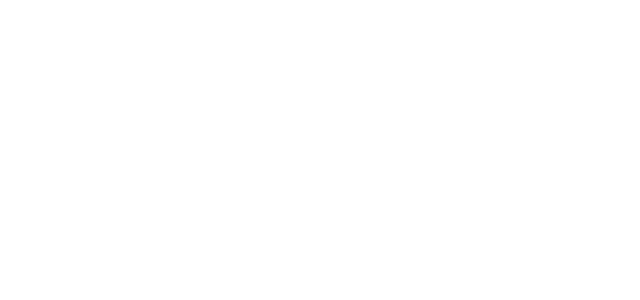
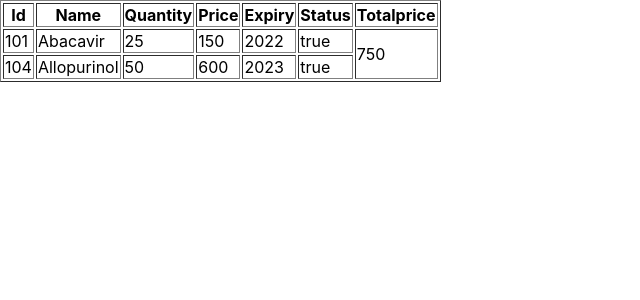
Before and after one commit to MaithilBogahra/firstproject, a React (Create React App) app: page / in a window 1280 px wide. Shown: the top 300 px of the page, without its empty margins (0-640 px from the left). Built offline with nearby package versions, Linux system fonts and the light colour scheme.

Commit message:
destructuring

```diff
--- a/src/App.js
+++ b/src/App.js
@@ -59,16 +59,23 @@ function App() {
   //           <th>TotalAmount</th>
   //         </tr>
   //         {
-//           fdata.map((a, i) =>
-//             <tr>
-//               <td>{a.name}</td>
-//               <td>{a.age}</td>
-//               <td>{a.salary}</td>
-//               <td>{a.bonus}</td>
-//               <td>{a.status.toString()}</td>
-//               <td>{a.salary + a.bonus}</td>
-//               {i === 0 ? <td rowSpan={4}>{totalamount}</td> : null}
-//             </tr>
+  //           fdata.map((a, i) => {
+
+    // destructuring
+
+  //             let { name, age, salary, bonus, status } = a;
+  //            return (
+  //              <tr key={i}>
+  //                <td>{name}</td>
+  //                <td>{age}</td>
+  //                <td>{salary}</td>
+  //                <td>{bonus}</td>
+  //                <td>{status.toString()}</td>
+  //                <td>{salary + bonus}</td>
+  //                {i === 0 ? <td rowSpan={4}>{totalamount}</td> : null}
+  //              </tr>
+  //            )
+  //           }
   //           )
   //         }
   //       </table>
@@ -77,83 +84,89 @@ function App() {
   // }
 
 
-//   let data = [
-  //     {
-  //       id: 101,
-  //       name: 'Abacavir',
-  //       quantity: 25,
-  //       price: 150,
-  //       expiry: 2022,
-  //       status: true
-  //     },
-  //     {
-  //       id: 102,
-  //       name: 'Eltrombopag',
-  //       quantity: 90,
-  //       price: 550,
-  //       expiry: 2021,
-  //       status: true
-  //     },
-  //     {
-    //       id: 103,
-  //       name: 'Meloxicam',
-  //       quantity: 85,
-  //       price: 450,
-  //       expiry: 2025,
-  //       status: false
-  //     },
-  //     {
-  //       id: 104,
-  //       name: 'Allopurinol',
-  //       quantity: 50,
-  //       price: 600,
-  //       expiry: 2023,
-  //       status: true
-  //     },
-  //     {
-  //       id: 105,
-  //       name: 'Phenytoin',
-  //       quantity: 63,
-  //       price: 250,
-  //       expiry: 2021,
-  //       status: false
-  //     }
-  //   ];
-  //   let fdata = data.filter((a, i) => a.status === true && a.expiry >= 2022);
+  let data = [
+    {
+      id: 101,
+      name: 'Abacavir',
+      quantity: 25,
+      price: 150,
+      expiry: 2022,
+      status: true
+    },
+    {
+      id: 102,
+      name: 'Eltrombopag',
+      quantity: 90,
+      price: 550,
+      expiry: 2021,
+      status: true
+    },
+    {
+      id: 103,
+      name: 'Meloxicam',
+      quantity: 85,
+      price: 450,
+      expiry: 2025,
+      status: false
+    },
+    {
+      id: 104,
+      name: 'Allopurinol',
+      quantity: 50,
+      price: 600,
+      expiry: 2023,
+      status: true
+    },
+    {
+      id: 105,
+      name: 'Phenytoin',
+      quantity: 63,
+      price: 250,
+      expiry: 2021,
+      status: false
+    }
+  ];
+  let fdata = data.filter((a, i) => a.status === true && a.expiry >= 2022);
 
-  //   let totalprice = fdata.reduce((acc, p, i) => acc + p.price, 0);
-  //   console.log(totalprice)
-  //   return (
-  //     <div>
-  //       <table id="mytable" border="1">
-  //         <tr>
-  //           <th>Id</th>
-  //           <th>Name</th>
-  //           <th>Quantity</th>
-  //           <th>Price</th>
-  //           <th>Expiry</th>
-  //           <th>Status</th>
-  //           <th>Totalprice</th>
-  //         </tr>
+  let totalprice = fdata.reduce((acc, p, i) => acc + p.price, 0);
+  console.log(totalprice)
+  return (
+    <div>
+      <table id="mytable" border="1">
+        <tr>
+          <th>Id</th>
+          <th>Name</th>
+          <th>Quantity</th>
+          <th>Price</th>
+          <th>Expiry</th>
+          <th>Status</th>
+          <th>Totalprice</th>
+        </tr>
 
-  //         {
-    //           fdata.map((a, i) =>
-    //           <tr>
-    //               <td>{a.id}</td>
-    //               <td>{a.name}</td>
-  //               <td>{a.quantity}</td>
-  //               <td>{a.price}</td>
-  //               <td>{a.expiry}</td>
-  //               <td>{a.status.toString()}</td>
-  //               {i === 0 ? <td rowSpan={2}>{totalprice}</td> : null}
-  //             </tr>
+        {
+          fdata.map((a, i) => {
 
-  // )
-  //         }
-  //       </table>
-  //     </div>
-  //   );
+            // destructuring
 
+            let { id, name, quantity, price, expiry, status } = a;
+            return (
+              <tr>
+                <td>{id}</td>
+                <td>{name}</td>
+                <td>{quantity}</td>
+                <td>{price}</td>
+                <td>{expiry}</td>
+                <td>{status.toString()}</td>
+                {i === 0 ? <td rowSpan={2}>{totalprice}</td> : null}
+              </tr>
+            )
+          }
+          )
+        }
+      </table>
+    </div>
+  );
+      }
   // }
   // const person = {
   //   name: "Amit",
@@ -395,32 +408,32 @@ function App() {
 
   // object spreding
 
-let obj1 ={
-  id:101,
-  name:"maithil"
-};
-console.log(obj1);
+  // let obj1 ={
+  //   id:101,
+  //   name:"maithil"
+  // };
+  // console.log(obj1);
 
-// COPY
+  // // COPY
 
-let obj2 = {
-  ...obj1
-}
-console.log(obj2);
+  // let obj2 = {
+  //   ...obj1
+  // }
+  // console.log(obj2);
 
-// merge
+  // // merge
 
-let obj3 = {
-  ...obj1,
-  id:102,
-  name: "boghara",
-  location:"surat"
-};
-console.log(obj3);
+  // let obj3 = {
+  //   ...obj1,
+  //   id:102,
+  //   name: "boghara",
+  //   location:"surat"
+  // };
+  // console.log(obj3);
 
 
 
 
 
-}
+
   export default App;
```
Lines whose indentation alone changed are shown as unchanged.
